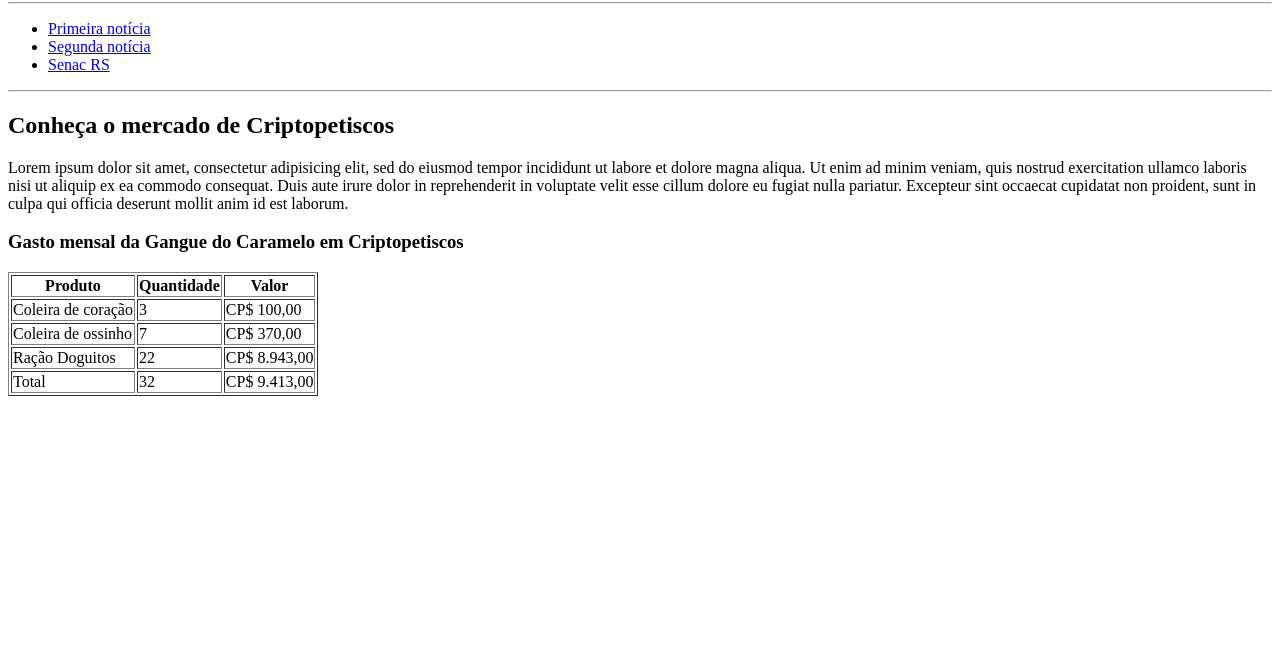
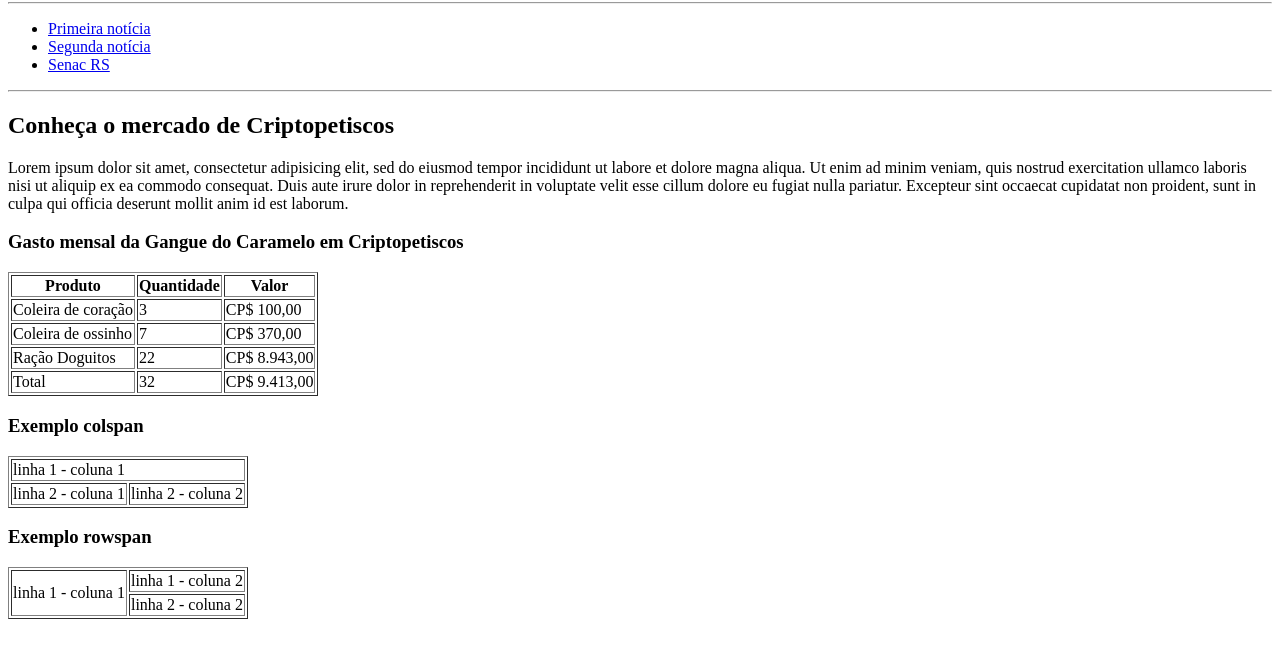
Before and after one commit to gcwarken/proj_diw, a plain HTML site: page pag3.html in a window 1280 px wide. Shown: the part 78-736 px from the top of the page. Drawn offline with Linux system fonts and the light colour scheme.

Commit message:
colspan / rowspan

```diff
--- a/pag3.html
+++ b/pag3.html
@@ -69,5 +69,29 @@
       </tr>
     </tfoot>
   </table>
+
+  <h3>Exemplo colspan</h3>
+
+  <table border="1">
+    <tr>
+      <td colspan="2">linha 1 - coluna 1</td>
+    </tr>
+    <tr>
+      <td>linha 2 - coluna 1</td>
+      <td>linha 2 - coluna 2</td>
+    </tr>
+  </table>
+
+  <h3>Exemplo rowspan</h3>
+
+  <table border="1">
+    <tr>
+      <td rowspan="2">linha 1 - coluna 1</td>
+      <td>linha 1 - coluna 2</td>
+    </tr>
+    <tr>
+      <td>linha 2 - coluna 2</td>
+    </tr>
+  </table>
 </body>
 </html>
```
